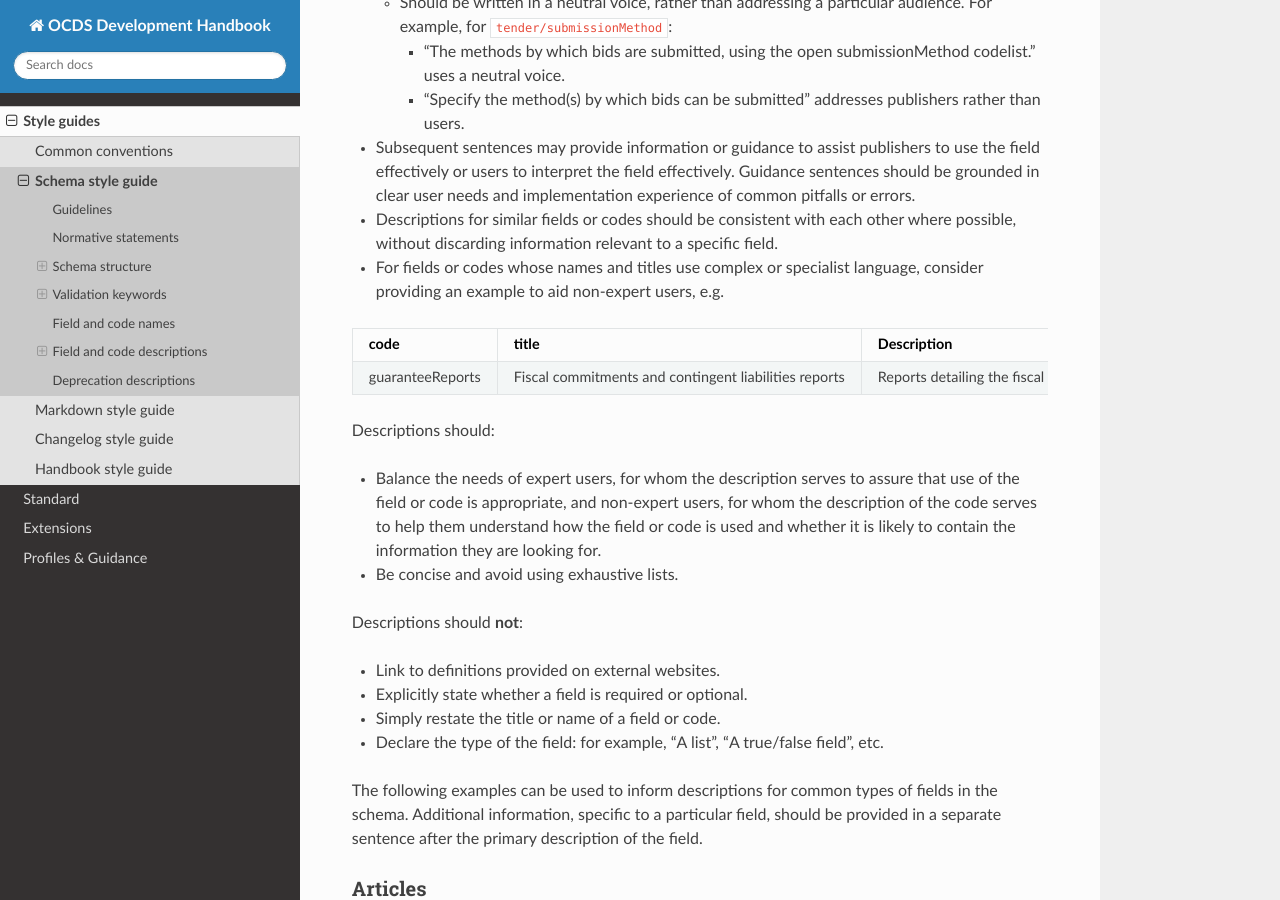
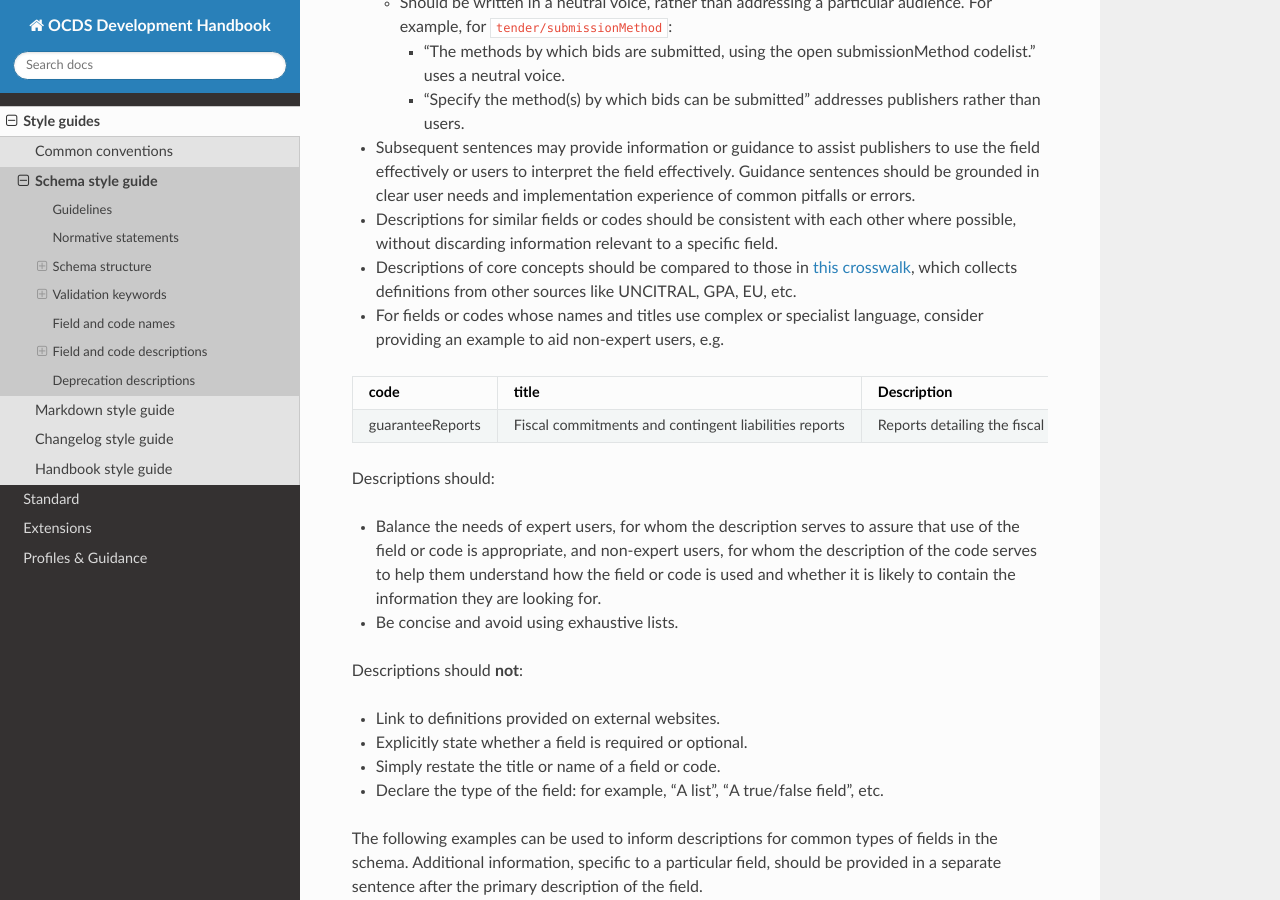
Before and after one commit to open-contracting/standard-development-handbook, a Sphinx documentation site: the page built from docs/meta/schema_style_guide.rst, in a window 1280 px wide and 900 px high, scrolled down 5228 px. Built offline with Sphinx 7.4.7 and the Read the Docs theme 2.0.0, drawn with Linux system fonts in a browser that asks for light colours.

Commit message:
meta/schema_style_guide: Add link to crosswalk

```diff
--- a/docs/meta/schema_style_guide.rst
+++ b/docs/meta/schema_style_guide.rst
@@ -186,6 +186,7 @@ Field and code descriptions
 
 -  Subsequent sentences may provide information or guidance to assist publishers to use the field effectively or users to interpret the field effectively. Guidance sentences should be grounded in clear user needs and implementation experience of common pitfalls or errors.
 -  Descriptions for similar fields or codes should be consistent with each other where possible, without discarding information relevant to a specific field.
+-  Descriptions of core concepts should be compared to those in `this crosswalk <https://docs.google.com/spreadsheets/d/1Nh_HjyYuNk8wuu_Tb0kcPDyV6j8pAMgXqJ3MgwpXZjQ/edit?skip_itp2_check=true#gid=0>`__, which collects definitions from other sources like UNCITRAL, GPA, EU, etc.
 -  For fields or codes whose names and titles use complex or specialist language, consider providing an example to aid non-expert users, e.g.
 
 ================= ===================================================== ===========
```
